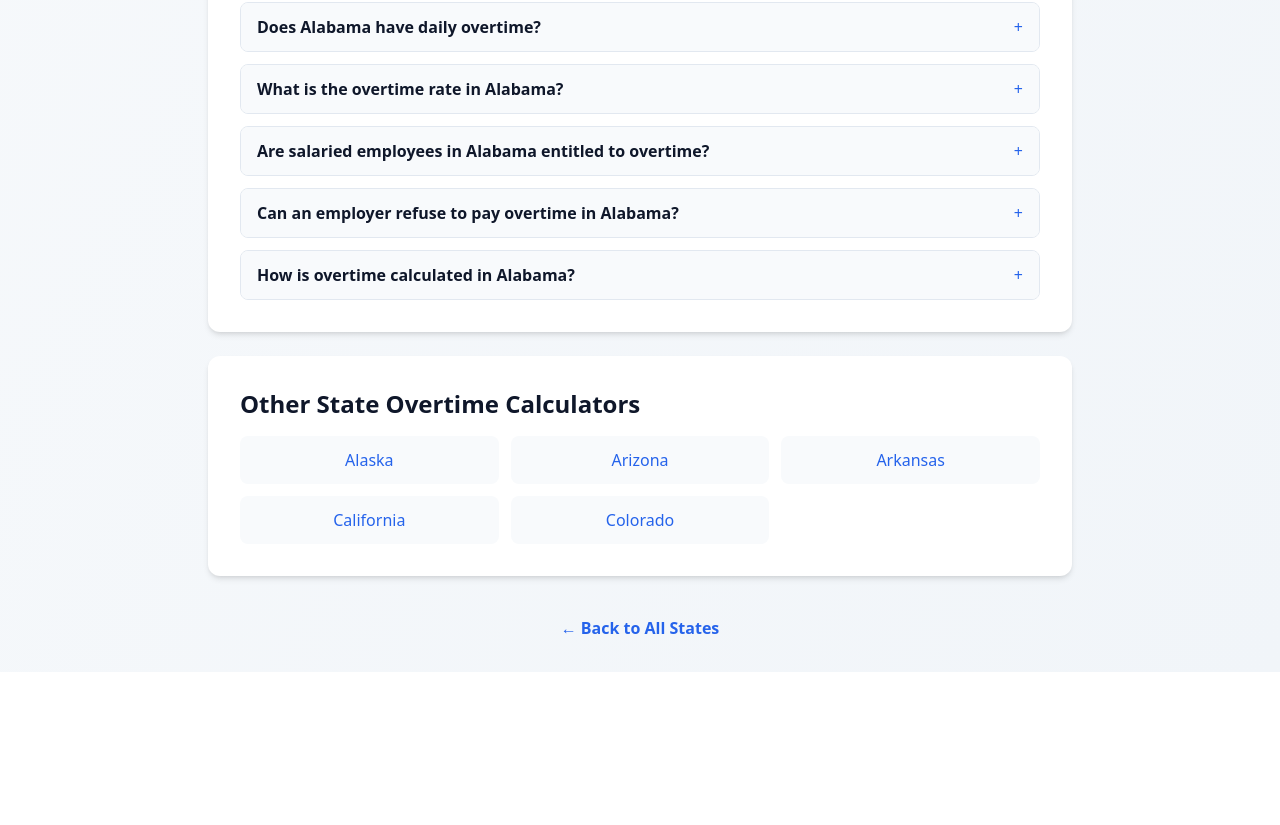
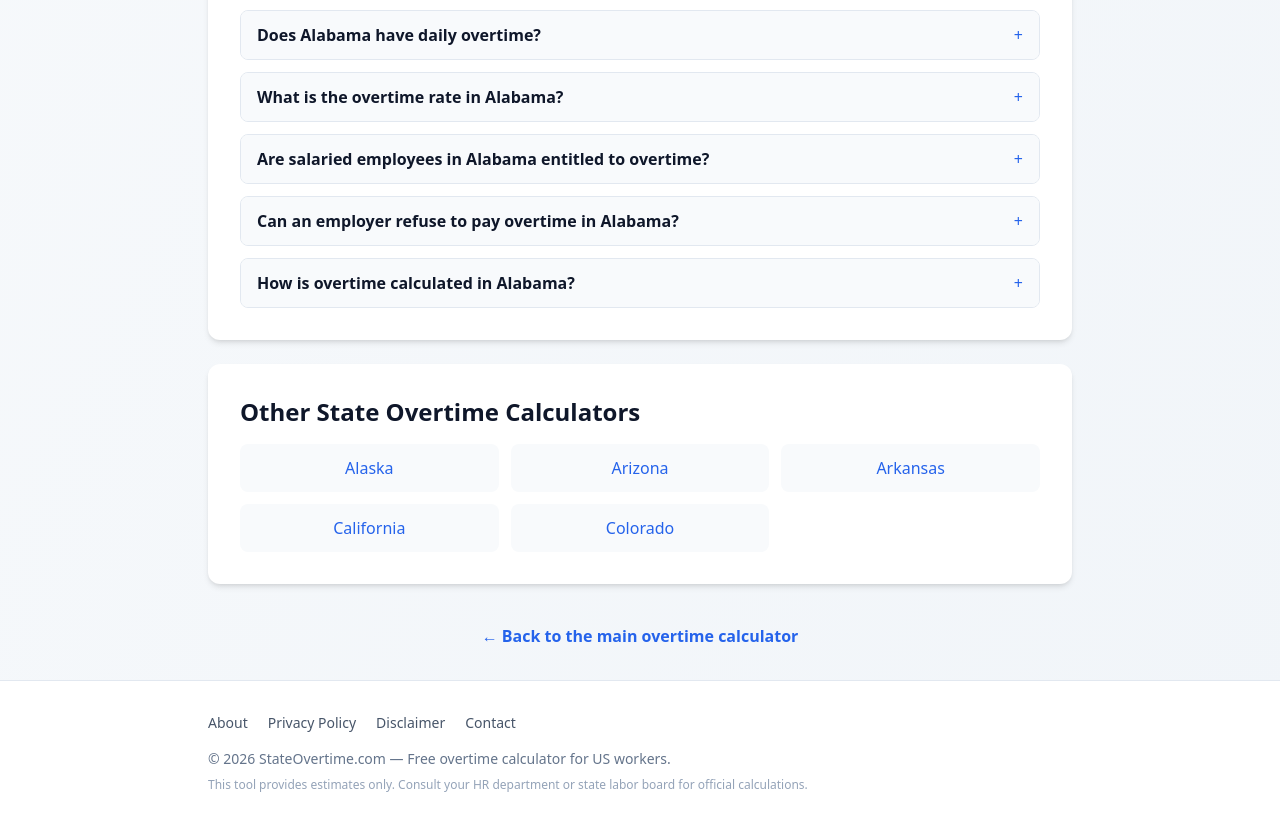
Before and after one commit to kikaifabrik-flow/stateovertime, a Next.js app: page /overtime-calculator/alabama in a window 1280 px wide. Shown: the part 1492-2317 px from the top of the page. Before the commit the page ends 2164 px from the top, so only its background shows below. Built offline with nearby package versions, Linux system fonts and the light colour scheme.

Commit message:
Update page.tsx
California OT rules update

```diff
--- a/src/app/overtime-calculator/[state]/page.tsx
+++ b/src/app/overtime-calculator/[state]/page.tsx
@@ -11,10 +11,16 @@ export function generateStaticParams() {
 
 export function generateMetadata({ params }: { params: { state: string } }) {
   const state = STATES_DATA.find((s) => s.slug === params.state);
+
   if (!state) return {};
+
   return {
     title: `${state.name} Overtime Calculator 2026 | Free OT Pay Calc`,
-    description: `Free ${state.name} overtime calculator. Calculate your OT pay with ${state.name}-specific rules. ${state.dailyOT ? `Daily overtime at ${state.dailyOTThreshold} hours.` : "Federal FLSA weekly overtime."}`,
+    description: `Free ${state.name} overtime calculator. Calculate your OT pay with ${state.name}-specific rules. ${
+      state.dailyOT
+        ? `Daily overtime at ${state.dailyOTThreshold} hours.`
+        : "Federal FLSA weekly overtime."
+    }`,
     alternates: {
       canonical: `/overtime-calculator/${state.slug}`,
     },
@@ -23,75 +29,230 @@ export function generateMetadata({ params }: { params: { state: string } }) {
 
 export default function StatePage({ params }: { params: { state: string } }) {
   const state = STATES_DATA.find((s) => s.slug === params.state);
+
   if (!state) return <div>State not found</div>;
 
-  const neighboringStates = STATES_DATA.filter((s) => s.code !== state.code).slice(0, 5);
+  const neighboringStates = STATES_DATA.filter(
+    (s) => s.code !== state.code,
+  ).slice(0, 5);
 
   return (
-    <main className="min-h-screen bg-gradient-to-br from-slate-50 to-slate-100">
+    <div className="min-h-screen bg-gradient-to-br from-slate-50 to-slate-100">
       <header className="bg-slate-900 text-white py-8 shadow-lg">
         <div className="max-w-4xl mx-auto px-4">
           <nav className="text-sm text-slate-400 mb-2">
-            <Link href="/" className="hover:text-white">Home</Link>
+            <Link href="/" className="hover:text-white">
+              Home
+            </Link>
             <span className="mx-2">/</span>
             <span className="text-white">{state.name} Overtime Calculator</span>
           </nav>
+
           <h1 className="text-3xl md:text-4xl font-bold tracking-tight">
             {state.name} Overtime Calculator
           </h1>
+
           <p className="text-slate-300 mt-2 text-sm md:text-base">
-            Calculate your overtime pay in {state.name} with state-specific rules and federal FLSA compliance.
+            Calculate your overtime pay in {state.name} with state-specific
+            rules and federal FLSA compliance.
           </p>
         </div>
       </header>
 
+      <main>
         <section className="max-w-4xl mx-auto px-4 py-8 space-y-6">
           <div className="bg-white rounded-xl shadow-md p-6 md:p-8">
             <Calculator defaultState={state.code} />
           </div>
 
           <div className="bg-white rounded-xl shadow-md p-6 md:p-8">
+            {state.code === "CA" ? (
+              <>
+                <span className="inline-block bg-green-100 text-green-800 text-xs font-bold px-3 py-1 rounded-full mb-3">
+                  New California Section
+                </span>
+
+                <h2 className="text-2xl font-bold text-slate-900 mb-4">
+                  How California Overtime Pay Works
+                </h2>
+
+                <div className="space-y-5 text-slate-700 leading-relaxed">
+                  <p>
+                    California looks at both the hours worked in one day and the
+                    total hours worked during the week. That is different from
+                    most states. In many places overtime starts only after 40
+                    hours in one workweek.
+                  </p>
+
+                  <p>
+                    These rules usually apply to hourly workers who are
+                    classified as nonexempt.
+                  </p>
+
+                  <div>
+                    <h3 className="text-xl font-semibold text-slate-900 mb-2">
+                      Overtime After 8 Hours in One Day
+                    </h3>
+                    <p>
+                      The first 8 hours are paid at the regular hourly rate.
+                      Hours over 8 through 12 are normally paid at one and
+                      one-half times the regular rate. Time worked beyond 12
+                      hours is normally paid at twice the regular rate.
+                    </p>
+                  </div>
+
+                  <div>
+                    <h3 className="text-xl font-semibold text-slate-900 mb-2">
+                      California Overtime Example
+                    </h3>
+                    <div className="bg-blue-50 border-l-4 border-blue-700 rounded-lg p-5 space-y-2">
+                      <p className="font-semibold text-blue-900">
+                        An employee earns $20 per hour and works 10 hours in one
+                        day.
+                      </p>
+                      <p>8 regular hours × $20 = $160</p>
+                      <p>2 overtime hours × $30 = $60</p>
+                      <p className="font-semibold text-blue-900">
+                        Total pay for the day: $220
+                      </p>
+                    </div>
+                  </div>
+
+                  <div>
+                    <h3 className="text-xl font-semibold text-slate-900 mb-2">
+                      Overtime After 40 Hours in a Week
+                    </h3>
+                    <p>
+                      California also requires overtime after more than 40 hours
+                      are worked in one workweek. The same hour is not simply
+                      counted twice. An hour already paid as daily overtime does
+                      not become a second overtime hour just because the weekly
+                      total passed 40.
+                    </p>
+                  </div>
+
+                  <div>
+                    <h3 className="text-xl font-semibold text-slate-900 mb-2">
+                      Working Seven Days in a Row
+                    </h3>
+                    <p>
+                      A separate rule may apply when someone works seven
+                      consecutive days in the same workweek. The first 8 hours
+                      on the seventh day are generally paid at one and one-half
+                      times the regular rate. Time beyond 8 hours on that day is
+                      generally paid at twice the regular rate.
+                    </p>
+                    <p className="mt-3">
+                      The seven days must fall within the employer’s established
+                      workweek. Seven consecutive calendar days that cross two
+                      workweeks may be treated differently.
+                    </p>
+                  </div>
+
+                  <div>
+                    <h3 className="text-xl font-semibold text-slate-900 mb-2">
+                      Your Regular Rate May Be Higher Than Your Hourly Wage
+                    </h3>
+                    <p>
+                      Overtime is based on the regular rate of pay. In some
+                      cases that rate includes more than the normal hourly wage.
+                      Certain bonuses or commissions may need to be included.
+                    </p>
+                  </div>
+
+                  <div>
+                    <h3 className="text-xl font-semibold text-slate-900 mb-2">
+                      What This Calculator Covers
+                    </h3>
+                    <p>
+                      This calculator estimates pay for a standard hourly
+                      schedule. It calculates daily overtime after 8 hours and
+                      double time after 12 hours.
+                    </p>
+                    <p className="mt-3">
+                      It does not currently include every seventh-day situation.
+                      It also does not calculate bonuses, commissions, union
+                      contract terms, exemptions, or special industry rules.
+                    </p>
+                  </div>
+                </div>
+              </>
+            ) : (
+              <>
                 <h2 className="text-2xl font-bold text-slate-900 mb-4">
                   {state.name} Overtime Laws
                 </h2>
-          <p className="text-slate-700 leading-relaxed mb-4">{state.intro}</p>
-          <div className="bg-slate-50 rounded-lg p-4">
+                <p className="text-slate-700 leading-relaxed mb-4">
+                  {state.intro}
+                </p>
+              </>
+            )}
+
+            <div className="bg-slate-50 rounded-lg p-4 mt-6">
               <p className="text-sm text-slate-600">
                 <strong>Legal Reference:</strong> {state.lawReference}
               </p>
             </div>
+
+            {state.code === "CA" && (
+              <p className="text-sm text-slate-500 mt-4">
+                This page provides general information and is not legal advice.
+              </p>
+            )}
           </div>
 
           <div className="bg-white rounded-xl shadow-md p-6 md:p-8">
             <h2 className="text-2xl font-bold text-slate-900 mb-4">
               {state.name} Overtime Rules Summary
             </h2>
+
             <div className="grid grid-cols-1 md:grid-cols-2 gap-4">
               <div className="bg-blue-50 rounded-lg p-4">
-              <h3 className="font-semibold text-blue-900 mb-2">Weekly Overtime</h3>
+                <h3 className="font-semibold text-blue-900 mb-2">
+                  Weekly Overtime
+                </h3>
                 <p className="text-slate-700 text-sm">
                   Hours over 40/week = 1.5x pay (Federal FLSA)
                 </p>
               </div>
-            <div className={`rounded-lg p-4 ${state.dailyOT ? "bg-green-50" : "bg-slate-50"}`}>
-              <h3 className="font-semibold text-slate-900 mb-2">Daily Overtime</h3>
+
+              <div
+                className={`rounded-lg p-4 ${
+                  state.dailyOT ? "bg-green-50" : "bg-slate-50"
+                }`}
+              >
+                <h3 className="font-semibold text-slate-900 mb-2">
+                  Daily Overtime
+                </h3>
                 <p className="text-slate-700 text-sm">
                   {state.dailyOT
                     ? `Hours over ${state.dailyOTThreshold}/day = 1.5x pay`
                     : "No daily overtime requirement"}
                 </p>
               </div>
-            <div className={`rounded-lg p-4 ${state.doubleOT ? "bg-purple-50" : "bg-slate-50"}`}>
-              <h3 className="font-semibold text-slate-900 mb-2">Double Overtime</h3>
+
+              <div
+                className={`rounded-lg p-4 ${
+                  state.doubleOT ? "bg-purple-50" : "bg-slate-50"
+                }`}
+              >
+                <h3 className="font-semibold text-slate-900 mb-2">
+                  Double Overtime
+                </h3>
                 <p className="text-slate-700 text-sm">
                   {state.doubleOT
                     ? `Hours over ${state.doubleOTThreshold}/day = 2x pay`
                     : "No double overtime requirement"}
                 </p>
               </div>
+
               <div className="bg-slate-50 rounded-lg p-4">
-              <h3 className="font-semibold text-slate-900 mb-2">Overtime Rate</h3>
-              <p className="text-slate-700 text-sm">1.5x regular rate (2x for double OT)</p>
+                <h3 className="font-semibold text-slate-900 mb-2">
+                  Overtime Rate
+                </h3>
+                <p className="text-slate-700 text-sm">
+                  1.5x regular rate (2x for double OT)
+                </p>
               </div>
             </div>
           </div>
@@ -102,6 +263,7 @@ export default function StatePage({ params }: { params: { state: string } }) {
             <h2 className="text-2xl font-bold text-slate-900 mb-4">
               Other State Overtime Calculators
             </h2>
+
             <div className="grid grid-cols-2 md:grid-cols-3 gap-3">
               {neighboringStates.map((s) => (
                 <Link
@@ -116,11 +278,52 @@ export default function StatePage({ params }: { params: { state: string } }) {
           </div>
 
           <div className="text-center pt-4">
-          <Link href="/" className="text-blue-600 hover:underline font-semibold">
-            &larr; Back to All States
+            <Link
+              href="/"
+              className="text-blue-600 hover:underline font-semibold"
+            >
+              &larr; Back to the main overtime calculator
             </Link>
           </div>
         </section>
       </main>
+
+      <footer className="border-t border-slate-200 bg-white">
+        <div className="max-w-4xl mx-auto px-4 py-8">
+          <nav className="flex flex-wrap gap-x-5 gap-y-2 text-sm mb-4">
+            <Link href="/about" className="text-slate-600 hover:text-blue-900">
+              About
+            </Link>
+            <Link
+              href="/privacy-policy"
+              className="text-slate-600 hover:text-blue-900"
+            >
+              Privacy Policy
+            </Link>
+            <Link
+              href="/disclaimer"
+              className="text-slate-600 hover:text-blue-900"
+            >
+              Disclaimer
+            </Link>
+            <Link
+              href="/contact"
+              className="text-slate-600 hover:text-blue-900"
+            >
+              Contact
+            </Link>
+          </nav>
+
+          <p className="text-sm text-slate-500">
+            © 2026 StateOvertime.com — Free overtime calculator for US workers.
+          </p>
+
+          <p className="text-xs text-slate-400 mt-2">
+            This tool provides estimates only. Consult your HR department or
+            state labor board for official calculations.
+          </p>
+        </div>
+      </footer>
+    </div>
   );
 }
```
Lines whose indentation alone changed are shown as unchanged.
